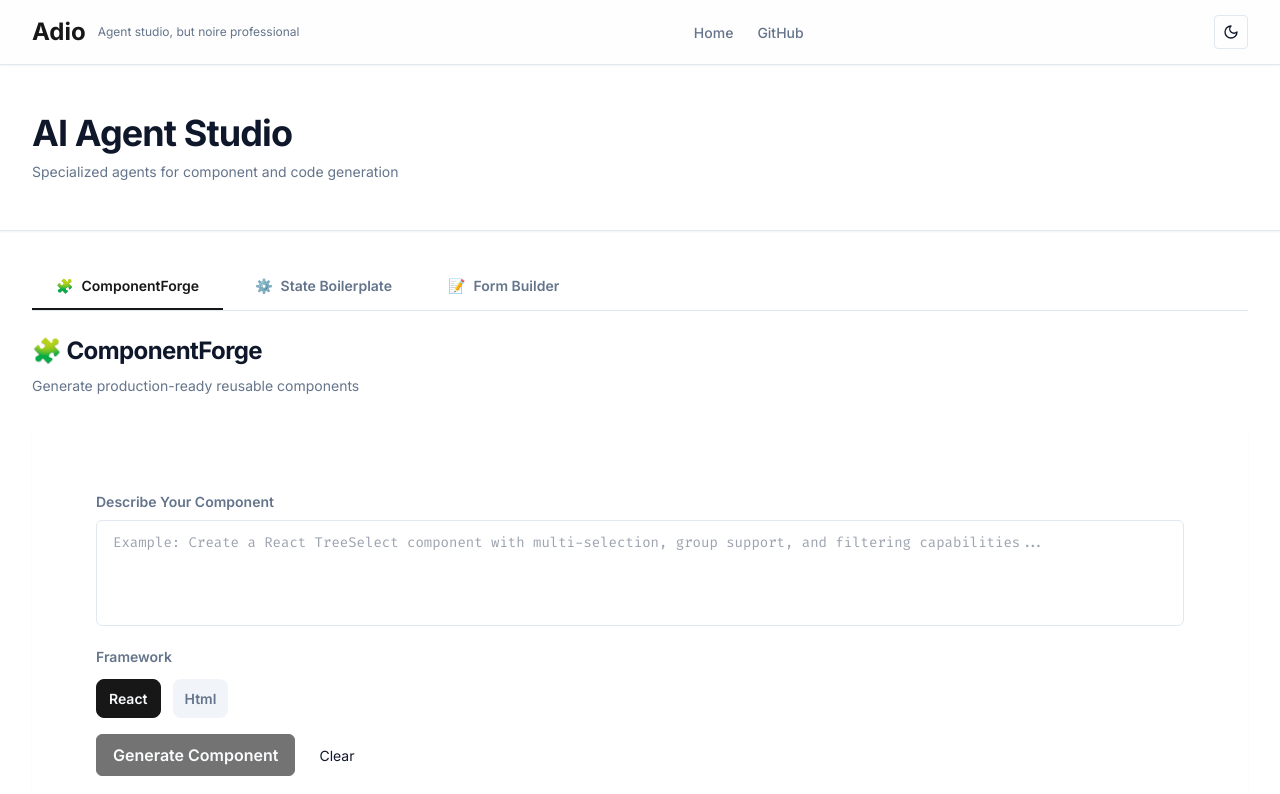
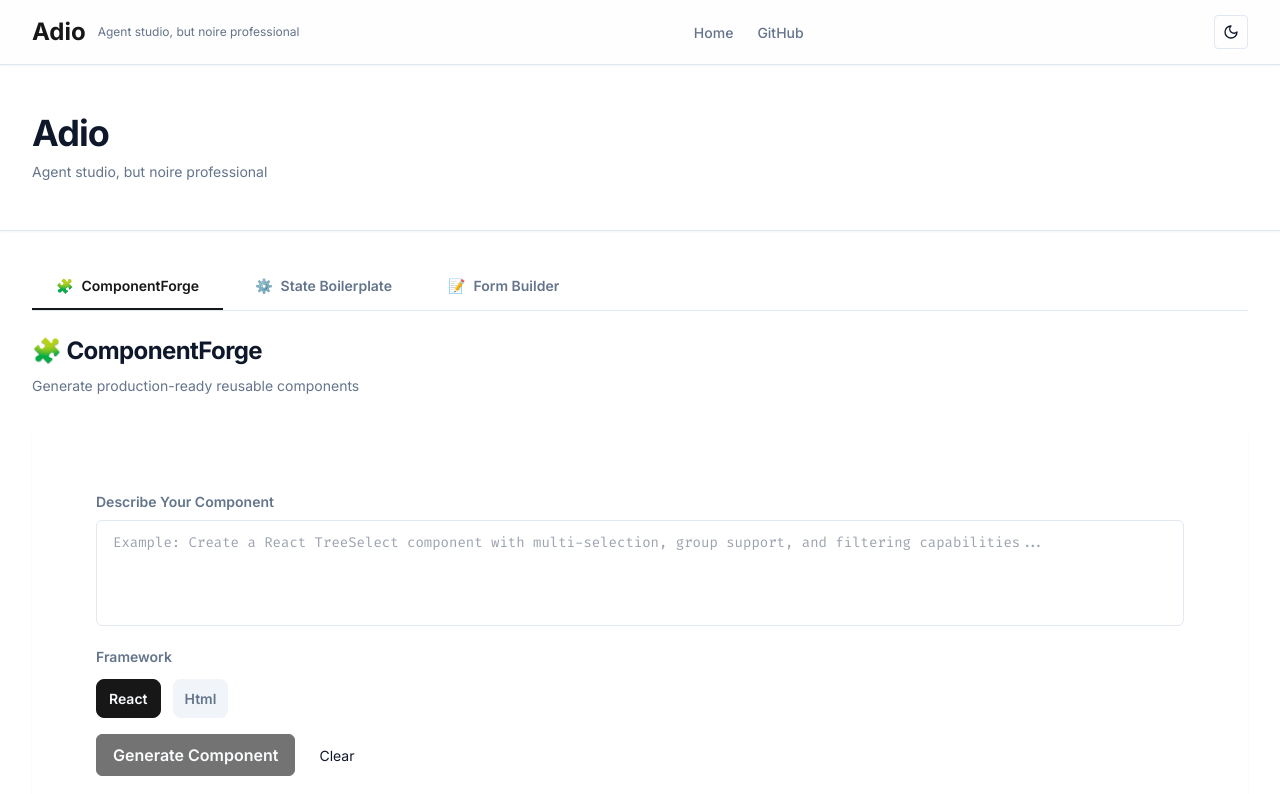
Before and after one commit to sumit-ingole/agent-studio, a Next.js app in the folder apps/component-forge/: page /agents in a window 1280 px wide. Shown: the top 794 px of the page. Built offline with nearby package versions, Linux system fonts and the light colour scheme.

Commit message:
fixing light/dark theme background issue

```diff
--- a/apps/component-forge/app/agents/page.tsx
+++ b/apps/component-forge/app/agents/page.tsx
@@ -56,8 +56,8 @@ export default function AgentsHub() {
       {/* Header */}
       <div className="surface border-b panel-border shadow-sm">
         <div className="max-w-7xl mx-auto px-4 sm:px-6 lg:px-8 py-12">
-          <h1 className="text-4xl font-bold text-strong mb-2">AI Agent Studio</h1>
-          <p className="text-muted">Specialized agents for component and code generation</p>
+          <h1 className="text-4xl font-bold text-strong mb-2">Adio</h1>
+          <p className="text-muted">Agent studio, but noire professional</p>
         </div>
       </div>
 
```
